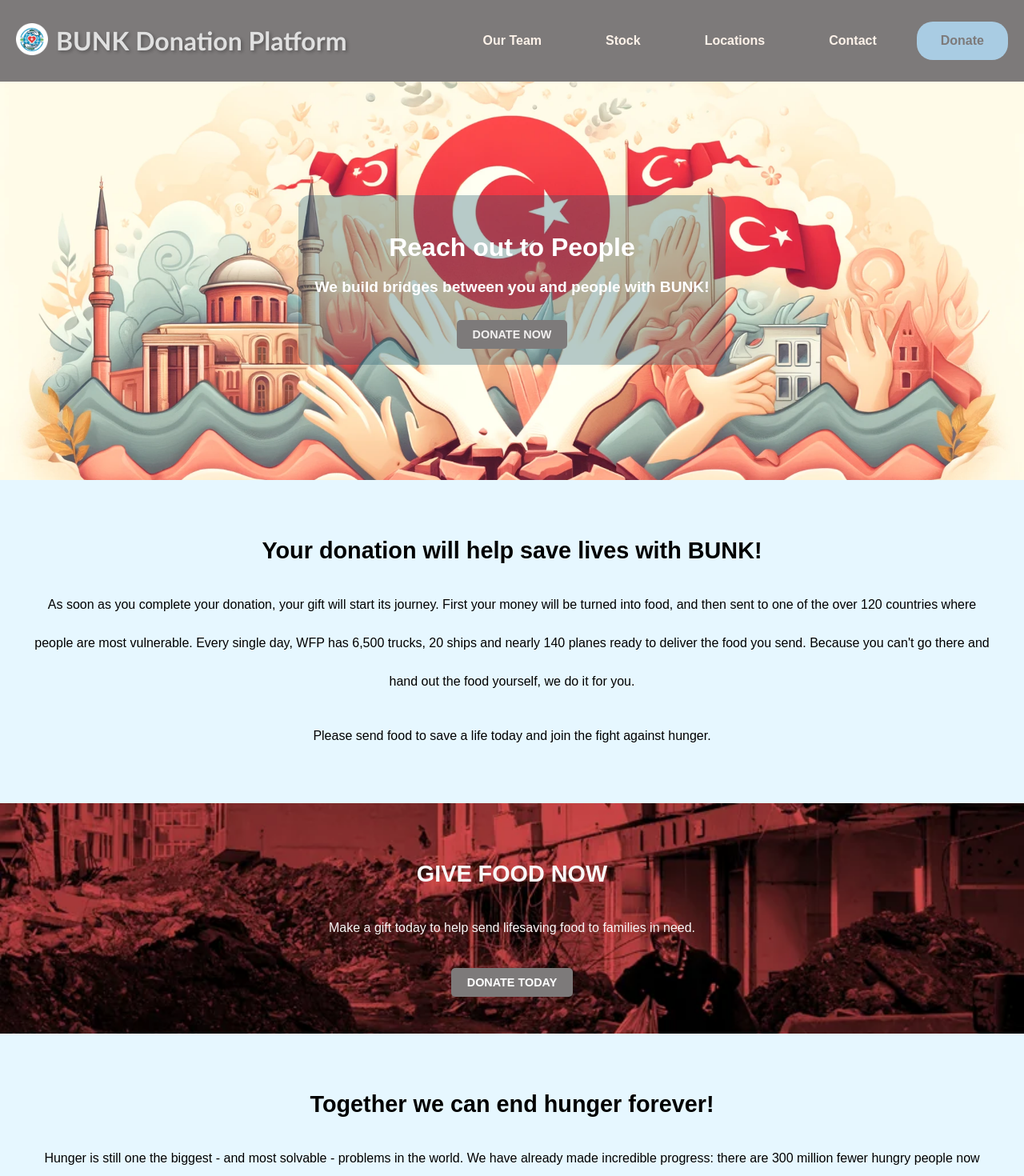
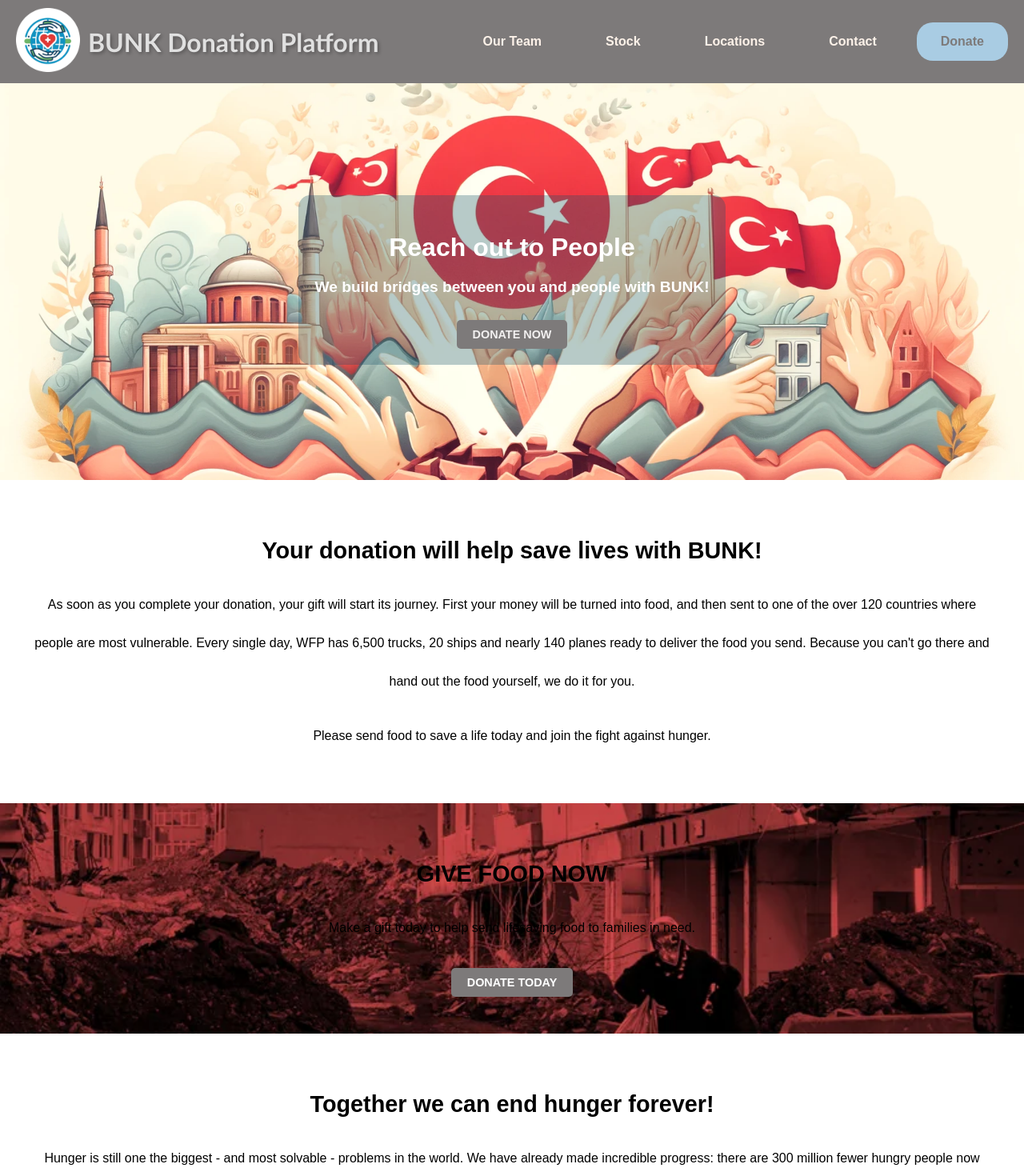
Before and after one commit to kutayakpnar/BUNK_donation_platform, a React (Create React App) app: page / in a window 1280 px wide. Shown: the top 1470 px of the page at 80% size. Built offline with nearby package versions, Linux system fonts and the light colour scheme.

Commit message:
Logo size arranged

```diff
--- a/src/styles/MainPage.css
+++ b/src/styles/MainPage.css
@@ -31,6 +31,7 @@ body {
 
 .hero-text {
   background-color: rgba(17, 82, 104, 0.3);
+
 
   padding: 20px;
   border-radius: 15px;
@@ -67,7 +68,8 @@ body {
 }
 
 .donation-info, .give-food-now, .end-hunger {
-  background-color: #e6f7ff;
+  /*background-color: #e6f7ff;*/
+  background-color:white;
   margin: 0px 0;
   padding: 40px;
   text-align: center;
@@ -79,7 +81,7 @@ body {
   background-image: url('../assets/mainpagebackground.png.webp');
   background-size: cover;
   background-position: center;
-  color: #f9f7f7;
+  background-color:white;
   line-height: 3rem;
 }
 
--- a/src/styles/header.css
+++ b/src/styles/header.css
@@ -22,7 +22,7 @@ header {
   }
 
   .logo-image {
-    height: 40px;
+    height: 80px;
     margin-right: 10px;
   }
 
```
